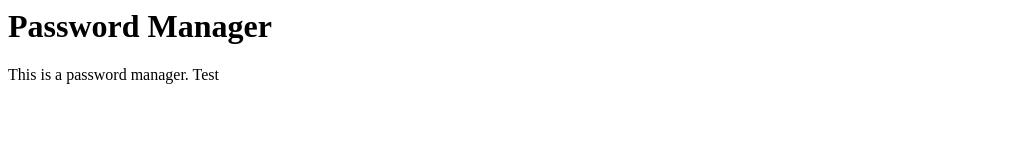
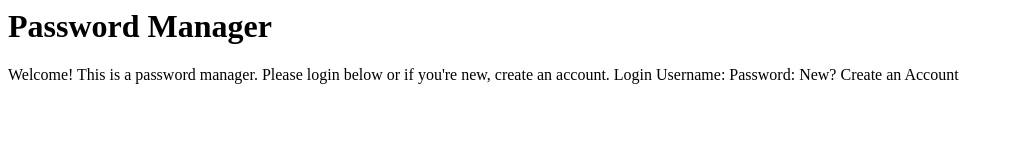
Before and after one commit to 2024-25-Allen-ISD-Computer-Science/6th-period-isp-password-manager, a browser extension: page main-page.html in a window 1280 px wide. Shown: the whole page, without its empty margins (0-1014 px from the left). Drawn offline with Linux system fonts and the light colour scheme.

Commit message:
modifed the html for a login

```diff
--- a/main-page.html
+++ b/main-page.html
@@ -1,7 +1,13 @@
 <html>
   <body>
     <h1>Password Manager</h1>
-    This is a password manager.
-    Test
+    Welcome! This is a password manager. Please login below or if you're new, create an account.
+    Login
+
+    Username:
+    Password:
+
+    New? Create an Account
+
   </body>
 </html>
```
